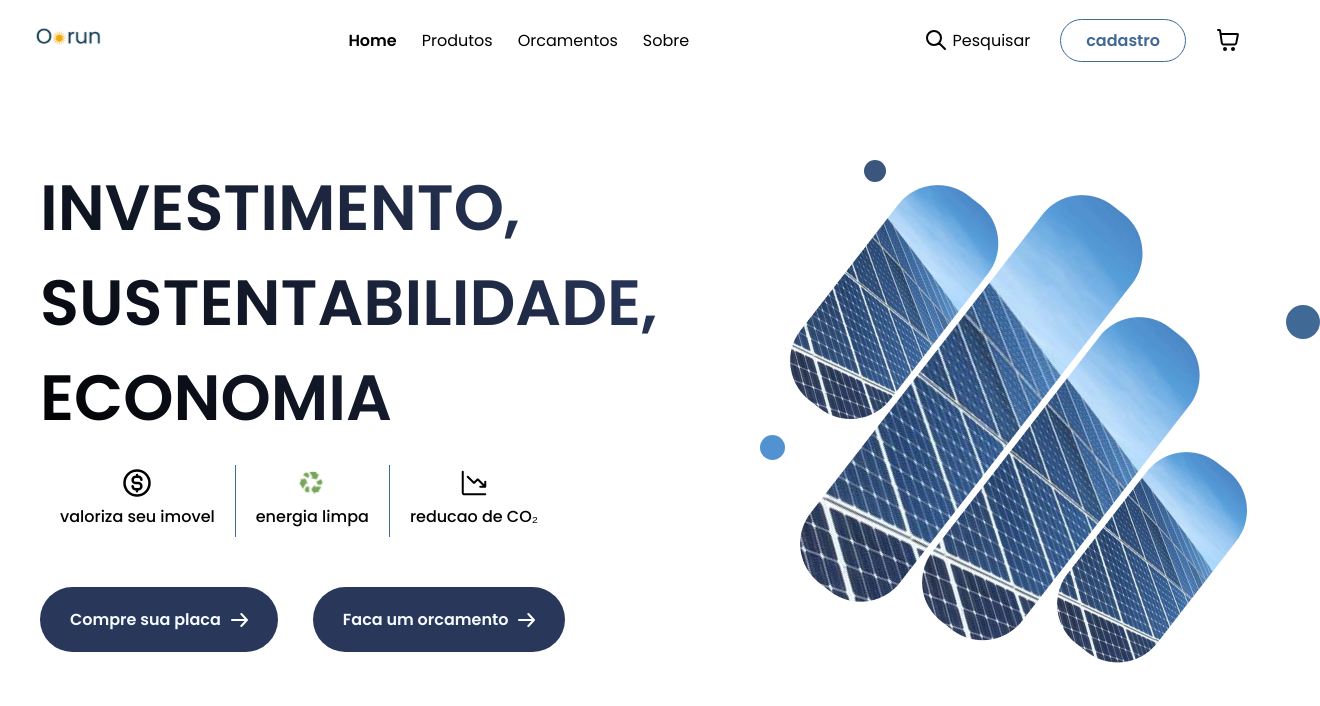
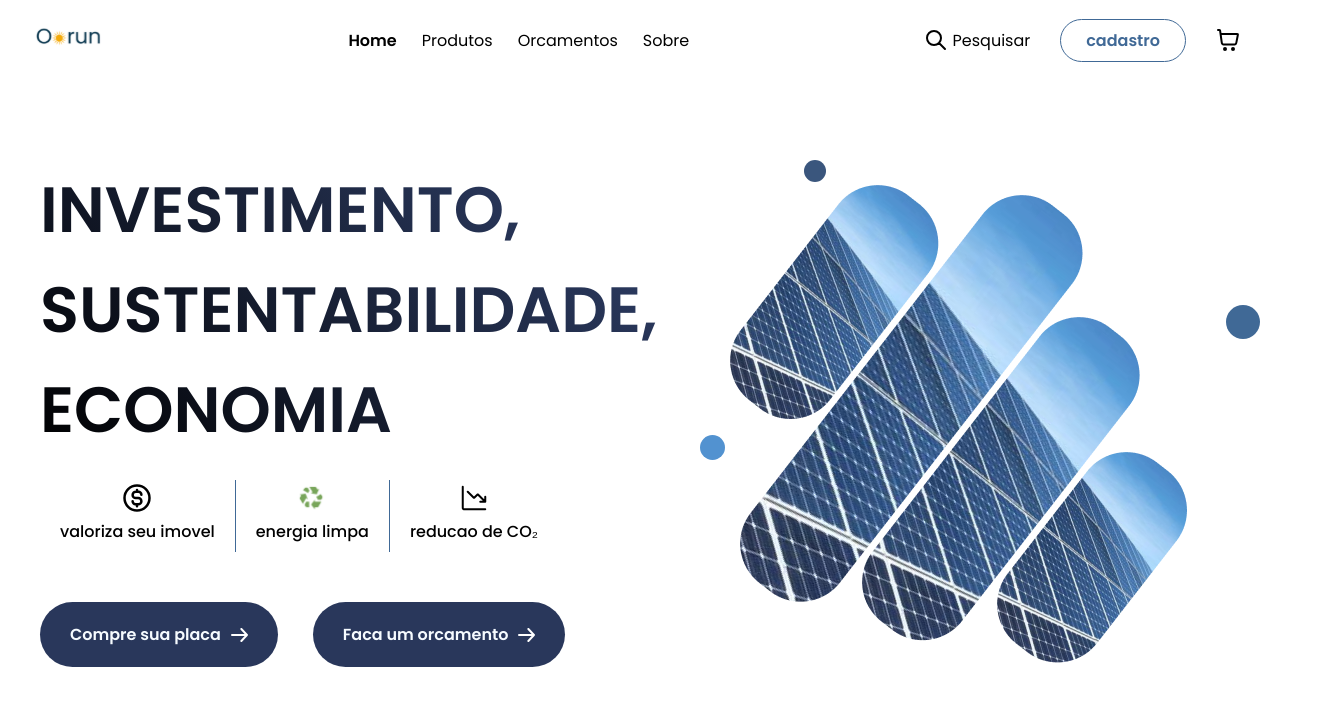
Before and after one commit to hackathon-equipe/HackathonFrontEnd, a Vue app: page / in a window 1280 px wide. Shown: the top 706 px of the page, 1320 px wide, since content can reach past the window. Built offline with nearby package versions, Linux system fonts and the light colour scheme.

Commit message:
style: alterado tamanho de linha no titulo da pagina home #4

```diff
--- a/src/views/HomeView.vue
+++ b/src/views/HomeView.vue
@@ -45,12 +45,13 @@ import LeftArrowIcon from '@/components/icons/leftArrowIcon.vue';
     flex-direction: column;
   }
   .home .info-side .home-tittle h1{
-    width: 720px;
+    width: 660px;
     font-weight: 600;
     font-size: 64px;
     background-image: linear-gradient(43deg, #000000 0%,#2F3F68 90%);
     background-clip: text;
     color: transparent;
+    line-height: 100px;
   }
   .home .info-side .home-icons{
     font-weight: 500;
```
